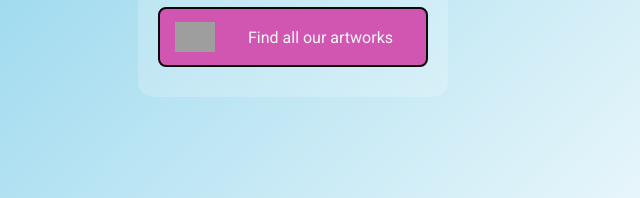
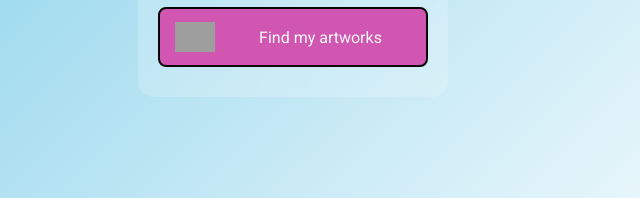
Before and after one commit to qrcodemakers/QR-makers, a plain HTML site: page index.html in a window 1280 px wide. Shown: the part 598-796 px from the top of the page, 347-987 px from the left. Drawn offline with Linux system fonts and the light colour scheme; grey boxes are pictures that could not be loaded.

Commit message:
Update index.html

```diff
--- a/index.html
+++ b/index.html
@@ -181,7 +181,7 @@
             </a>
             <a href="https://www.behance.net/Graphicollage" target="_blank" class="link-btn">
                 <img class="link-img" src="https://cdn.me-qr.com/ListofLinks/82706.png" alt="Behance">
-                <span class="link-text">Find all our artworks</span>
+                <span class="link-text">Find my artworks</span>
             </a>
         </div>
     </div>
```
